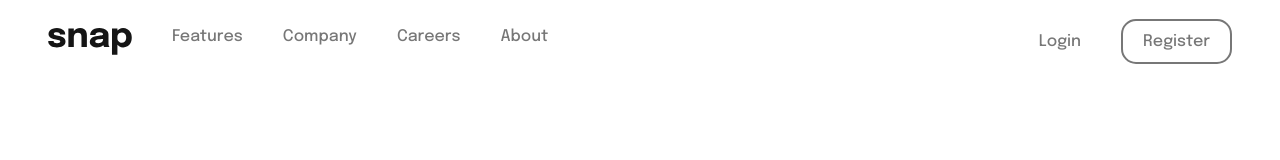
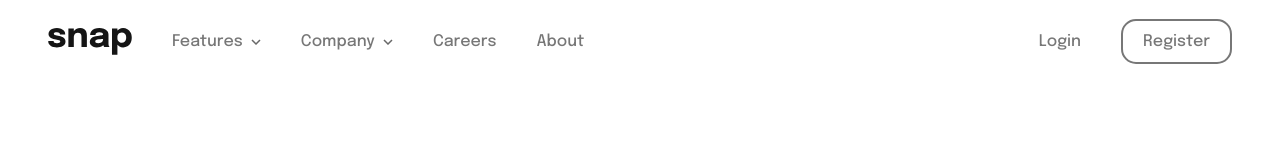
Before and after one commit to tascintra/intro-section-with-dropdown, a plain HTML site: page index.html in a window 1280 px wide. Drawn offline with Linux system fonts and the light colour scheme.

Commit message:
Ãfix, add: fixed menu alignment to center and added menu drop class and dropdown ico

```diff
--- a/css/global.css
+++ b/css/global.css
@@ -31,4 +31,5 @@ a {
 .menu-pos {
   display: flex;
   gap: 40px;
+  align-items: center;
 }
--- a/css/menu.css
+++ b/css/menu.css
@@ -8,6 +8,10 @@
   margin: 0 auto;
 }
 
+.drop-menu {
+  gap: 8px;
+}
+
 .register-button {
   border: 2px solid var(--gray500);
   padding: 12px 20px;
--- a/index.html
+++ b/index.html
@@ -28,8 +28,8 @@
         <img src="./images/logo.svg" alt="Snap Logo" />
         <nav aria-label="Primary navigation">
           <ul class="menu-pos">
-            <li><a href="#features">Features</a></li>
-            <li><a href="#company">Company</a></li>
+            <li><a class="menu-pos drop-menu" href="#features">Features <img src="images/icon-arrow-down.svg" alt=""></a></li>
+            <li><a class="menu-pos drop-menu" href="#company">Company <img src="images/icon-arrow-down.svg" alt=""></a></li>
             <li><a href="#careers">Careers</a></li>
             <li><a href="#about">About</a></li>
           </ul>
```
